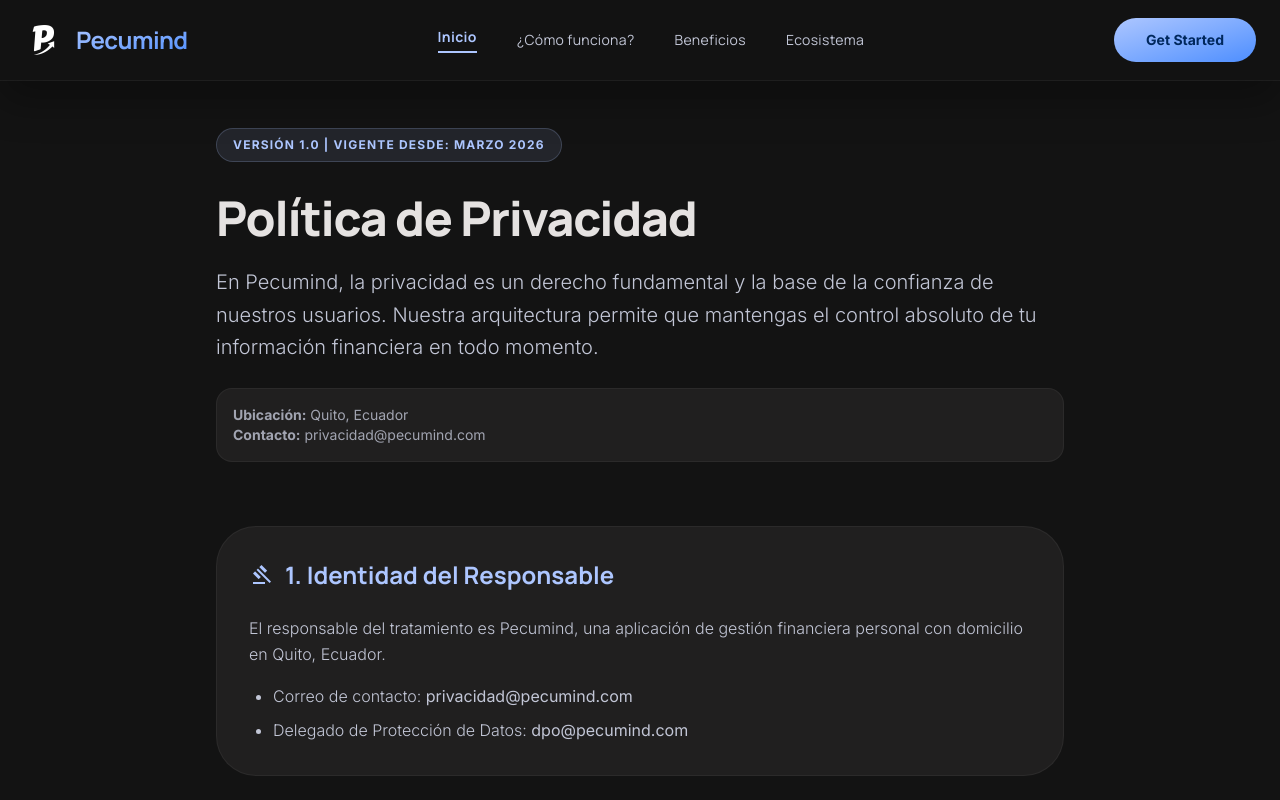
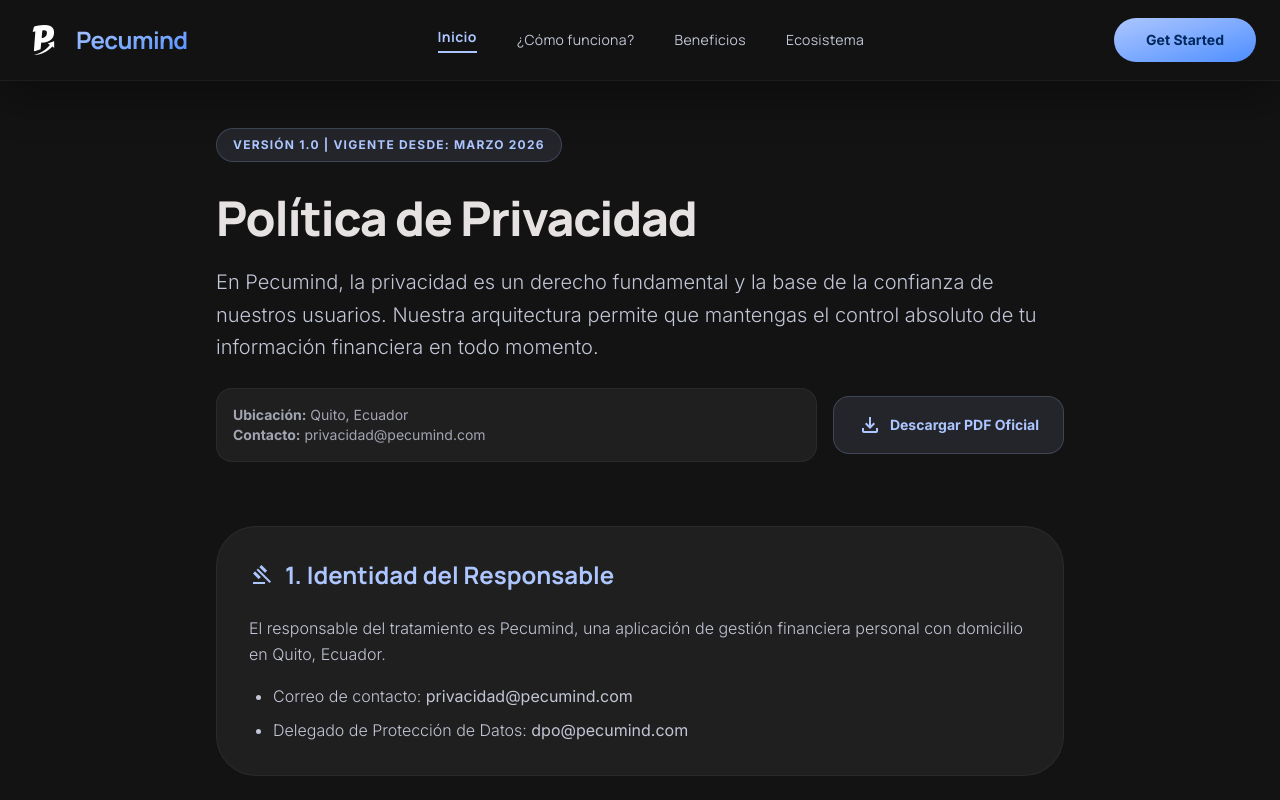
Before and after one commit to Davo-Exp4/pecumind-webpage, a React (Vite) app: page /terminos in a window 1280 px wide. Shown: the top 800 px of the page. Built offline with nearby package versions, Linux system fonts and the light colour scheme.

Commit message:
feat: agregar descarga de política de privacidad en PDF

```diff
--- a/src/pages/Terms.jsx
+++ b/src/pages/Terms.jsx
@@ -15,9 +15,19 @@ export default function Terms() {
             En Pecumind, la privacidad es un derecho fundamental y la base de la confianza de nuestros usuarios.
             Nuestra arquitectura permite que mantengas el control absoluto de tu información financiera en todo momento.
           </p>
-          <div className="mt-6 p-4 rounded-2xl bg-surface-container border border-white/5 text-sm text-on-surface-variant/80">
-            <p><strong>Ubicación:</strong> Quito, Ecuador</p>
-            <p><strong>Contacto:</strong> privacidad@pecumind.com</p>
+          <div className="mt-6 flex flex-col md:flex-row gap-4 items-start md:items-center">
+            <div className="p-4 rounded-2xl bg-surface-container border border-white/5 text-sm text-on-surface-variant/80 flex-grow">
+              <p><strong>Ubicación:</strong> Quito, Ecuador</p>
+              <p><strong>Contacto:</strong> privacidad@pecumind.com</p>
+            </div>
+            <a
+              href="/Pecumind_Politica_Privacidad_v1.pdf"
+              download
+              className="flex items-center gap-2 px-6 py-4 rounded-2xl bg-primary/10 text-primary border border-primary/20 hover:bg-primary/20 transition-all font-bold text-sm"
+            >
+              <span className="material-symbols-outlined">download</span>
+              Descargar PDF Oficial
+            </a>
           </div>
         </div>
 
```
Also changed, not shown: 2 other files (tests, documents, lock files or other folders).
